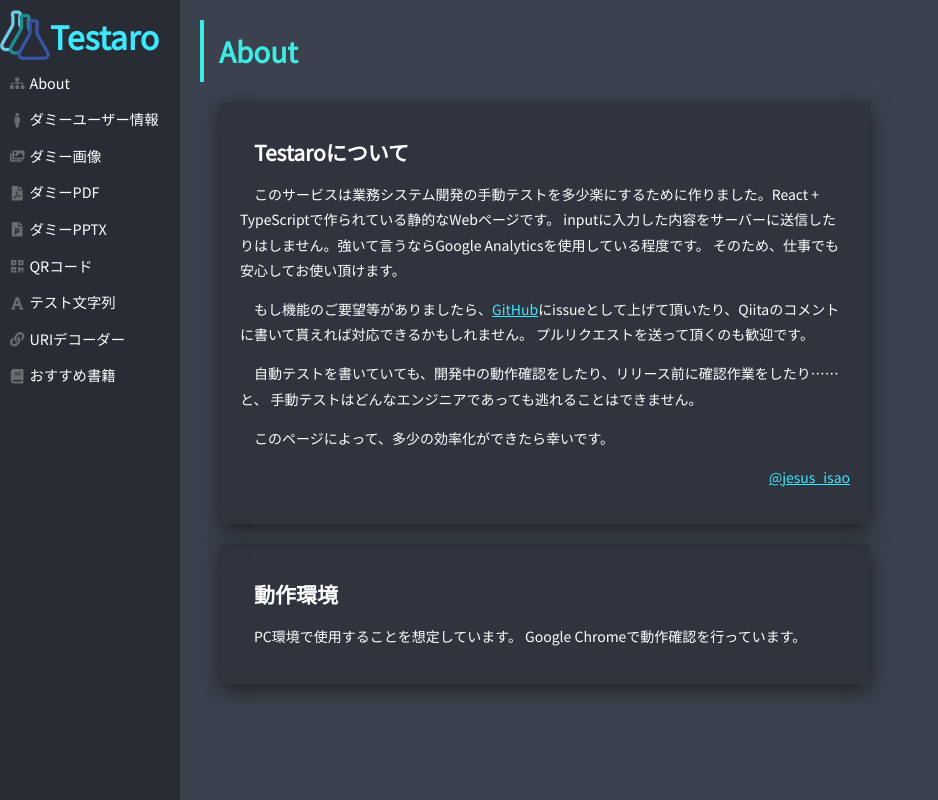
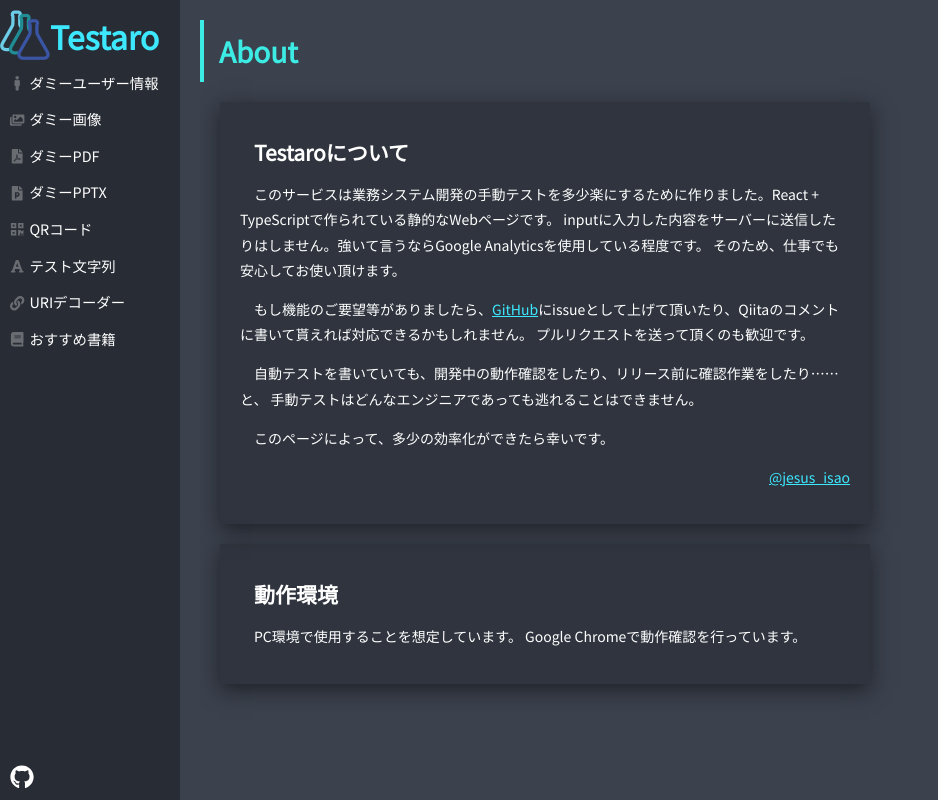
Before and after one commit to jesusisao/testaro, a React (Create React App) app: page / in a window 1280 px wide. Shown: the whole page, without its empty margins (0-938 px from the left). Built offline with nearby package versions, Linux system fonts and the light colour scheme.

Commit message:
メニュー編集

```diff
--- a/package.json
+++ b/package.json
@@ -17,6 +17,7 @@
   },
   "dependencies": {
     "@fortawesome/fontawesome-svg-core": "^1.2.32",
+    "@fortawesome/free-brands-svg-icons": "^5.15.1",
     "@fortawesome/free-solid-svg-icons": "^5.15.1",
     "@fortawesome/react-fontawesome": "^0.1.11",
     "moment": "^2.29.1",
--- a/src/Menu/Menu.scss
+++ b/src/Menu/Menu.scss
@@ -1,19 +1,4 @@
 @import "../config.scss";
-
-.title-container {
-  display: flex;
-
-  .site-name {
-    color: $config-link-color;
-    margin: 18px 0 10px 0;
-  }
-
-  .logo {
-    width: 50px;
-    height: 50px;
-    margin-top: 10px;
-  }
-}
 
 .Menu {
   top: 0;
@@ -25,8 +10,23 @@
   overflow: hidden;
   min-width: $config-menu-width;
 
-  h1 {
-    margin: 10px;
+  a {
+    text-decoration: none;
+
+    .title-container {
+      display: flex;
+
+      .site-name {
+        color: $config-link-color;
+        margin: 18px 0 10px 0;
+      }
+
+      .logo {
+        width: 50px;
+        height: 50px;
+        margin-top: 10px;
+      }
+    }
   }
 
   ul {
@@ -79,6 +79,18 @@
       }
     }
   }
+
+  .github-link {
+    position: absolute;
+    width: 100px;
+    margin: 10px;
+    bottom: 0;
+    font-size: 24px;
+
+    a {
+      color: white;
+    }
+  }
 }
 
 // スマホの時用オーバーライド
--- a/src/Menu/Menu.tsx
+++ b/src/Menu/Menu.tsx
@@ -4,7 +4,6 @@ import logo from "./icon-400x400.png";
 import { Link } from "react-router-dom";
 import { FontAwesomeIcon } from "@fortawesome/react-fontawesome";
 import {
-  faSitemap,
   faFont,
   faMale,
   faImages,
@@ -14,21 +13,18 @@ import {
   faBook,
   faLink,
 } from "@fortawesome/free-solid-svg-icons";
+import { faGithub } from "@fortawesome/free-brands-svg-icons";
 
 const Menu: React.FC = () => {
   return (
     <div className="Menu">
-      <div className="title-container">
-        <img src={logo} className="logo" alt="testaro" />
-        <h1 className="site-name">Testaro</h1>
-      </div>
+      <Link to="/about">
+        <div className="title-container">
+          <img src={logo} className="logo" alt="testaro" />
+          <h1 className="site-name">Testaro</h1>
+        </div>
+      </Link>
       <ul>
-        <li>
-          <Link to="/about" className="link">
-            <FontAwesomeIcon icon={faSitemap} className="icon" />
-            About
-          </Link>
-        </li>
         <li>
           <Link to="/usergen" className="link">
             <FontAwesomeIcon icon={faMale} className="icon" />
@@ -80,6 +76,15 @@ const Menu: React.FC = () => {
         {/* <li>Hash</li> */}
         {/* <li>バーコード</li> */}
       </ul>
+      <div className="github-link">
+        <a
+          href="https://github.com/jesusisao/testaro"
+          target="_blank"
+          rel="noopener noreferrer"
+        >
+          <FontAwesomeIcon icon={faGithub} />
+        </a>
+      </div>
     </div>
   );
 };
```
Also changed, not shown: 1 other file (tests, documents, lock files or other folders).
